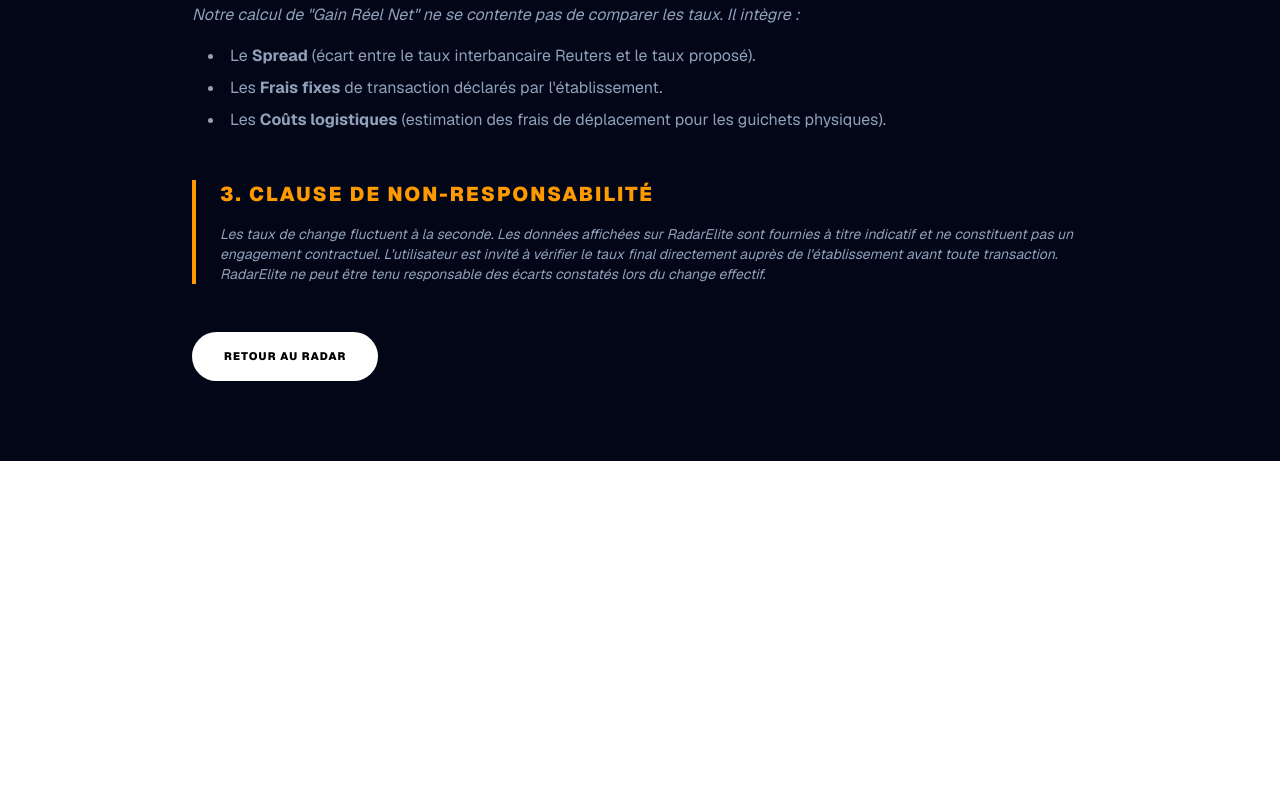
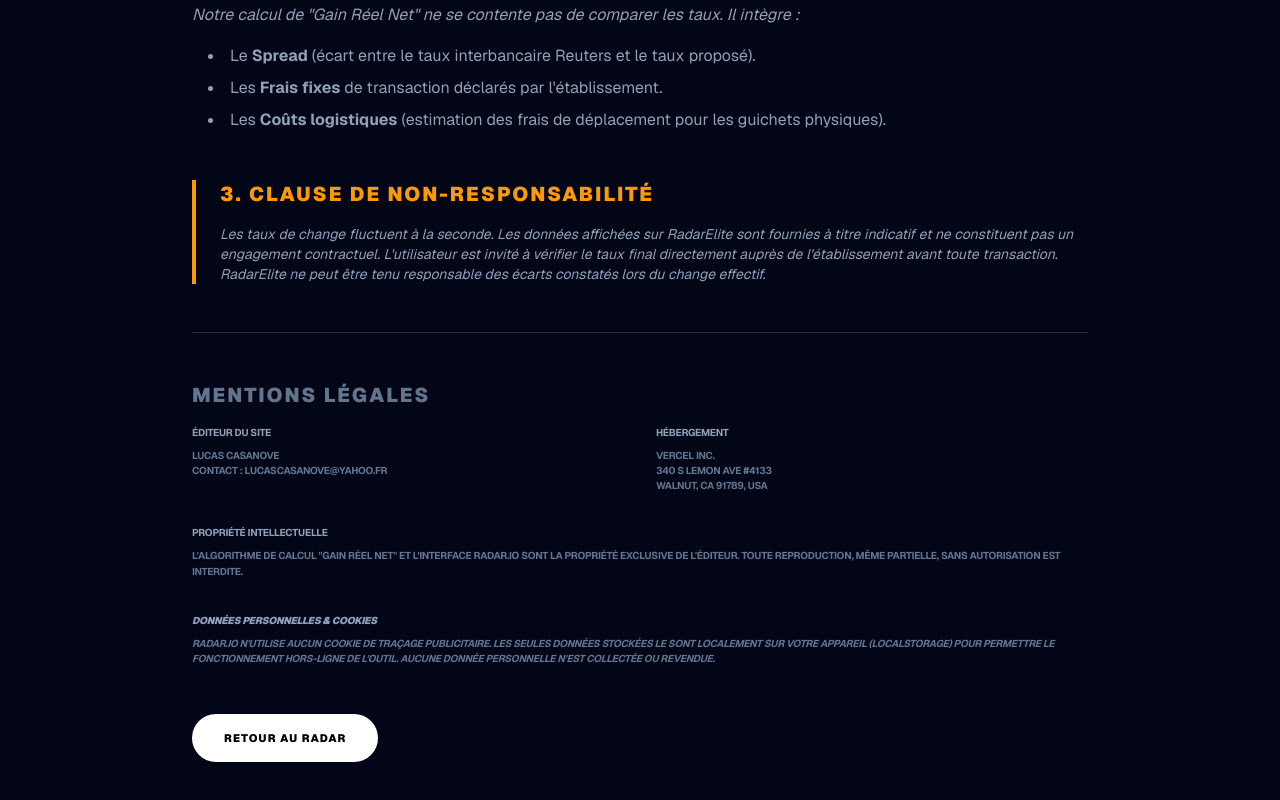
Before and after one commit to superchoco3000/Radar-chf-eur, a Next.js app: page /methodologie in a window 1280 px wide. Shown: the part 388-1188 px from the top of the page. Before the commit the page ends 849 px from the top, so only its background shows below. Built offline with nearby package versions, Linux system fonts and the light colour scheme.

Commit message:
mentions légales

```diff
--- a/src/app/methodologie/page.tsx
+++ b/src/app/methodologie/page.tsx
@@ -32,10 +32,38 @@ export default function Methodologie() {
           </p>
         </section>
 
+        <section className="space-y-4 pt-12 border-t border-slate-800">
+          <h2 className="text-xl font-black uppercase text-slate-500 tracking-widest">Mentions Légales</h2>
+          <div className="grid grid-cols-1 md:grid-cols-2 gap-8 text-[10px] text-slate-500 uppercase font-bold tracking-tight">
+            <div className="space-y-2">
+              <p className="text-slate-400">Éditeur du site</p>
+              <p>Lucas Casanove<br />Contact : lucascasanove@yahoo.fr</p>
+            </div>
+            <div className="space-y-2">
+              <p className="text-slate-400">Hébergement</p>
+              <p>Vercel Inc.<br />340 S Lemon Ave #4133<br />Walnut, CA 91789, USA</p>
+            </div>
+            <div className="md:col-span-2 space-y-2">
+              <p className="text-slate-400">Propriété Intellectuelle</p>
+              <p className="leading-relaxed">
+                L'algorithme de calcul "Gain Réel Net" et l'interface RADAR.IO sont la propriété exclusive de l'éditeur.
+                Toute reproduction, même partielle, sans autorisation est interdite.
+              </p>
+            </div>
+            <div className="md:col-span-2 space-y-2 italic">
+              <p className="text-slate-400 font-black">Données Personnelles & Cookies</p>
+              <p>
+                RADAR.IO n'utilise aucun cookie de traçage publicitaire. Les seules données stockées le sont localement sur votre appareil (LocalStorage) pour permettre le fonctionnement hors-ligne de l'outil. Aucune donnée personnelle n'est collectée ou revendue.
+              </p>
+            </div>
+          </div>
+        </section>
+
         <a href="/" className="inline-block bg-white text-black px-8 py-4 rounded-full font-black uppercase text-[11px] tracking-widest hover:bg-emerald-500 transition-colors">
           Retour au Radar
         </a>
       </div>
+
     </main>
   );
 }
--- a/src/app/page.tsx
+++ b/src/app/page.tsx
@@ -112,7 +112,7 @@ export default function RadarEliteFinal() {
             <h1 className="text-5xl md:text-8xl font-black italic tracking-tighter uppercase leading-none">
               RADAR<span className="text-emerald-500">.</span>IO
             </h1>
-            <p className="text-[10px] font-black text-slate-400 uppercase tracking-[0.3em] italic">Scan : {lastScan}</p>
+            <p className="text-[10px] font-black text-slate-300 uppercase tracking-[0.3em] italic">Scan : {lastScan}</p>
           </div>
 
           <div className="bg-emerald-500/10 border border-emerald-500/20 px-6 py-4 rounded-2xl backdrop-blur-md w-full md:w-auto text-center md:text-left">
@@ -127,13 +127,13 @@ export default function RadarEliteFinal() {
           <div className="flex flex-col sm:flex-row justify-between items-start sm:items-center mb-8 border-b border-slate-800 pb-6 gap-4">
             <div className="flex items-center gap-3">
               <TrendingUp className="text-emerald-500" size={18}/>
-              <h2 className="text-[10px] font-black uppercase tracking-[0.5em] text-slate-400">Volatilité Comparée</h2>
+              <h2 className="text-[10px] font-black uppercase tracking-[0.5em] text-slate-300">Volatilité Comparée</h2>
             </div>
             <div className="flex flex-wrap gap-4">
               {["#10b981", "#3b82f6", "#6366f1"].map((color, i) => (
                 <div key={i} className="flex items-center gap-2">
                   <span className="w-2.5 h-2.5 rounded-full" style={{ backgroundColor: color }}></span>
-                  <span className="text-[9px] font-black text-slate-400 uppercase tracking-widest">{top3Names[i] || '...'}</span>
+                  <span className="text-[9px] font-black text-slate-300 uppercase tracking-widest">{top3Names[i] || '...'}</span>
                 </div>
               ))}
             </div>
@@ -165,7 +165,7 @@ export default function RadarEliteFinal() {
                 className="bg-transparent text-4xl md:text-8xl font-black w-full outline-none placeholder-slate-800 italic text-center leading-none"
                 placeholder="0"
               />
-              <p className="text-[10px] font-black text-slate-400 uppercase tracking-widest mt-4">Somme à convertir</p>
+              <p className="text-[10px] font-black text-slate-300 uppercase tracking-widest mt-4">Somme à convertir</p>
             </div>
             <div className="absolute left-1/2 top-1/2 -translate-x-1/2 -translate-y-1/2 z-20">
               <motion.button
@@ -181,7 +181,7 @@ export default function RadarEliteFinal() {
               <div className="text-4xl md:text-8xl font-black italic text-white text-center leading-none truncate w-full">
                 {(amount * getDisplayRate(validatedExchanges[0]?.last_rate || officialRateRef)).toLocaleString('fr-FR', { minimumFractionDigits: 2, maximumFractionDigits: 2 })}
               </div>
-              <p className="text-[10px] font-black text-slate-400 uppercase tracking-widest mt-4">Estimation Réception Elite</p>
+              <p className="text-[10px] font-black text-slate-300 uppercase tracking-widest mt-4">Estimation Réception Elite</p>
             </div>
           </div>
         </div>
@@ -190,8 +190,8 @@ export default function RadarEliteFinal() {
       <div className="max-w-5xl mx-auto mb-6 px-2">
         <div className="bg-emerald-500/5 border border-emerald-500/10 rounded-2xl p-4 flex items-center gap-4">
           <ShieldCheck className="text-emerald-500 shrink-0" size={20} />
-          <p className="text-[10px] md:text-[11px] font-medium text-slate-400 leading-relaxed italic">
-            <span className="text-emerald-500 font-black uppercase tracking-widest">Note de Transparence :</span> Les données affichées proviennent des flux publics officiels des établissements. Ce radar est un outil indépendant de comparaison algorithmique. Pour plus de détails sur nos sources et calculs, consultez notre <a href="/methodologie" target="_blank" rel="noopener noreferrer" className="text-white underline hover:text-emerald-400">Méthodologie complète</a>.
+          <p className="text-[10px] md:text-[11px] font-medium text-slate-300 leading-relaxed italic">
+            <span className="text-emerald-500 font-black uppercase tracking-widest">Note de Transparence :</span> Les données affichées proviennent des flux publics officiels des établissements. Ce radar est un outil indépendant de comparaison algorithmique. Pour plus de détails sur nos sources et calculs, consultez notre <a href="/methodologie" rel="noopener noreferrer" className="text-white underline hover:text-emerald-400">Méthodologie complète</a>.
           </p>
         </div>
       </div>
@@ -244,7 +244,7 @@ export default function RadarEliteFinal() {
                               ? 'bg-red-500 shadow-[0_0_10px_rgba(239,68,68,0.8)] animate-pulse'
                               : 'bg-emerald-500 shadow-[0_0_8px_rgba(16,185,129,0.4)]'
                           }`} />
-                          <span className={`text-[8px] font-bold uppercase tracking-widest ${isOutdated ? 'text-red-400' : 'text-slate-400'}`}>
+                          <span className={`text-[8px] font-bold uppercase tracking-widest ${isOutdated ? 'text-red-400' : 'text-slate-300'}`}>
                             {isOutdated ? '⚠️ ROBOT HORS-LIGNE' : `Robot Sync : ${isNaN(minutesAgo) ? 'NAN' : minutesAgo}m ago`}
                           </span>
                         </div>
@@ -253,7 +253,7 @@ export default function RadarEliteFinal() {
                   </div>
                   <div className="flex items-center gap-8">
                     <div className="text-left md:text-right">
-                      <p className="text-[10px] font-black text-slate-400 uppercase tracking-widest mb-1">Taux Direct</p>
+                      <p className="text-[10px] font-black text-slate-300 uppercase tracking-widest mb-1">Taux Direct</p>
                       <p className="text-2xl md:text-3xl font-black">{displayRate.toFixed(4)}</p>
                     </div>
                     <motion.div animate={{ rotate: isExpanded ? 180 : 0 }} className="text-slate-600 transition-colors group-hover:text-emerald-500">
@@ -265,7 +265,7 @@ export default function RadarEliteFinal() {
                 <div className="grid grid-cols-1 md:grid-cols-3 divide-y md:divide-y-0 md:divide-x divide-slate-800/50">
                   <div className="p-6 space-y-2">
                     <div className="flex items-center gap-2 text-emerald-500"><ShieldCheck size={14}/><span className="text-[9px] font-black uppercase">Audit Transparence</span></div>
-                    <p className="text-xs text-slate-400 italic">
+                    <p className="text-xs text-slate-300 italic">
                       "La banque se rémunère <span className="text-white font-bold">{spreadMoney.toFixed(2)} {currentSymbol}</span> sur cette transaction."
                     </p>
                   </div>
@@ -279,7 +279,7 @@ export default function RadarEliteFinal() {
                   </div>
 
                   <div className="p-6 flex flex-col justify-center items-center text-center bg-[#020617]/40">
-                    <p className="text-[9px] font-black text-slate-400 uppercase mb-2">Gain Réel Net</p>
+                    <p className="text-[9px] font-black text-slate-300 uppercase mb-2">Gain Réel Net</p>
                     <div className={`text-3xl font-black ${realProfit > 0 ? 'text-emerald-400' : 'text-red-400'}`}>
                       {realProfit > 0 ? '+' : ''}{realProfit.toFixed(2)} {currentSymbol}
                     </div>
@@ -307,7 +307,7 @@ export default function RadarEliteFinal() {
                                 <p className="text-[11px] text-slate-300 leading-relaxed font-bold italic">"{tip}"</p>
                               </div>
                             )) : (
-                              <p className="text-[10px] text-slate-400 italic uppercase">Aucune donnée stratégique pour ce guichet.</p>
+                              <p className="text-[10px] text-slate-300 italic uppercase">Aucune donnée stratégique pour ce guichet.</p>
                             )}
                           </div>
                         </div>
@@ -362,6 +362,33 @@ export default function RadarEliteFinal() {
           })}
         </AnimatePresence>
       </div>
+
+      {/* FOOTER MINIMALISTE */}
+      <footer className="max-w-5xl mx-auto mt-20 pb-10 px-2 border-t border-slate-800/50 pt-8">
+        <div className="flex flex-col md:flex-row justify-between items-center gap-6">
+          <div className="text-center md:text-left">
+            <p className="text-[10px] font-black uppercase tracking-[0.3em] text-slate-500">
+              © 2026 RADAR.IO — Douvaine, France
+            </p>
+            <p className="text-[9px] text-slate-600 mt-1 uppercase font-bold">
+              Algorithme de comparaison indépendant pour frontaliers
+            </p>
+          </div>
+
+          <div className="flex flex-col items-center md:items-end gap-2">
+            <a
+              href="mailto:lucascasanove@yahoo.fr"
+              className="text-[10px] font-black text-emerald-500 hover:text-white transition-colors uppercase tracking-widest border border-emerald-500/20 px-4 py-2 rounded-lg"
+            >
+              Contact : lucascasanove@yahoo.fr
+            </a>
+            <p className="text-[8px] text-slate-600 uppercase font-black italic">
+              Projet d'expertise informatique - BUT Lyon
+            </p>
+          </div>
+        </div>
+      </footer>
+
     </main>
   );
 }
```
